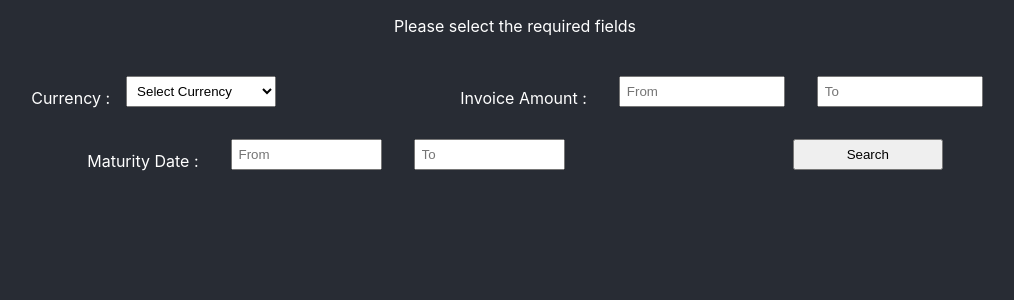
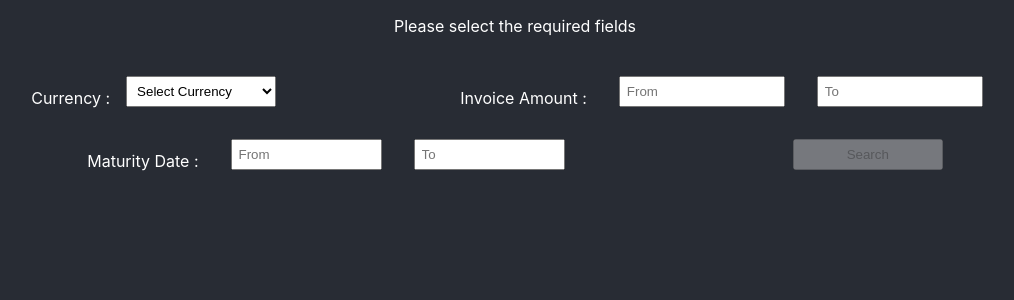
Before and after one commit to chandjenAC/tallyx_assignment, a React (Create React App) app: page / in a window 1280 px wide. Shown: the top 300 px of the page, without its empty margins (125-1139 px from the left). Built offline with nearby package versions, Linux system fonts and the light colour scheme.

Commit message:
final touches

```diff
--- a/src/containers/SearchContainer.js
+++ b/src/containers/SearchContainer.js
@@ -27,7 +27,6 @@ const SearchContainer = () => {
   }, [currency, amountRange.from, amountRange.to]);
 
   const handleCurrencyChange = value => {
-    console.log(value);
     setCurrency(value);
   };
 
@@ -47,42 +46,22 @@ const SearchContainer = () => {
 
   const handleSubmitSearch = () => {
     let filteredByCurrency = data.filter(o => o.ccy === currency);
-    setFilteredData(filteredByCurrency);
-    // let from = amountRange.from.replace(/,/g, "");
-    // let to = amountRange.to.replace(/,/g, "");
-    // let filteredByAmount = filteredByCurrency.filter(
-    //   o => o.invoiceAmount > from && o.invoiceAmount < to
-    // );
-    // setFilteredData(filteredByAmount);
-    // let fromDate = new Date(dateRange.from).getTime();
-    // let toDate = new Date(dateRange.to).getTime();
-    // let filteredByDate = filteredByAmount.filter(o => {
-    //   let date =
-    //     o.invoiceDate.slice(6, 10) +
-    //     o.invoiceDate.slice(2, 6) +
-    //     o.invoiceDate.slice(0, 1);
-    //   let time = new Date(date).getTime();
-    //   return fromDate < time && time < toDate;
-    // });
-
-    // // let filtered = data.filter(o => {
-    // //   let date =
-    // //     o.invoiceDate.slice(6, 10) +
-    // //     o.invoiceDate.slice(2, 6) +
-    // //     o.invoiceDate.slice(0, 1);
-    // //   let time = new Date(date).getTime();
-    // //   return (
-    // //     o.ccy === currency && o.invoiceAmount > from && o.invoiceAmount < to
-    // //   );
-    // //});
-    // console.log("fromAmmount", from);
-    // console.log("toAmounngt", to);
-    // console.log("date.from", dateRange.from);
-    // console.log("date tpo", dateRange.to);
-    // console.log("fromDate", fromDate);
-    // console.log("toDate", toDate);
-    // // console.log("filtered", filtered);
-    // setFilteredData(filteredByDate);
+    let from = amountRange.from.replace(/,/g, "");
+    let to = amountRange.to.replace(/,/g, "");
+    let filteredByAmount = filteredByCurrency.filter(
+      o => o.invoiceAmount > from && o.invoiceAmount < to
+    );
+    let fromDate = new Date(dateRange.from).getTime();
+    let toDate = new Date(dateRange.to).getTime();
+    let filteredByDate = filteredByAmount.filter(o => {
+      let date =
+        o.invoiceDate.slice(6, 10) +
+        o.invoiceDate.slice(2, 6) +
+        o.invoiceDate.slice(0, 1);
+      let time = new Date(date).getTime();
+      return fromDate < time && time < toDate;
+    });
+    setFilteredData(filteredByDate);
   };
 
   return (
@@ -98,10 +77,18 @@ const SearchContainer = () => {
           handleAmountChange={handleAmountChange}
         />
         <DateRange dateRange={dateRange} handleDateChange={handleDateChange} />
+
         <button
           onClick={() => {
             handleSubmitSearch();
           }}
+          disabled={
+            currency === null ||
+            amountRange.from === "" ||
+            amountRange.to === "" ||
+            dateRange.from === "" ||
+            dateRange.to === ""
+          }
           style={{ minWidth: "150px", padding: "6px", margin: "16px" }}
         >
           Search
```
